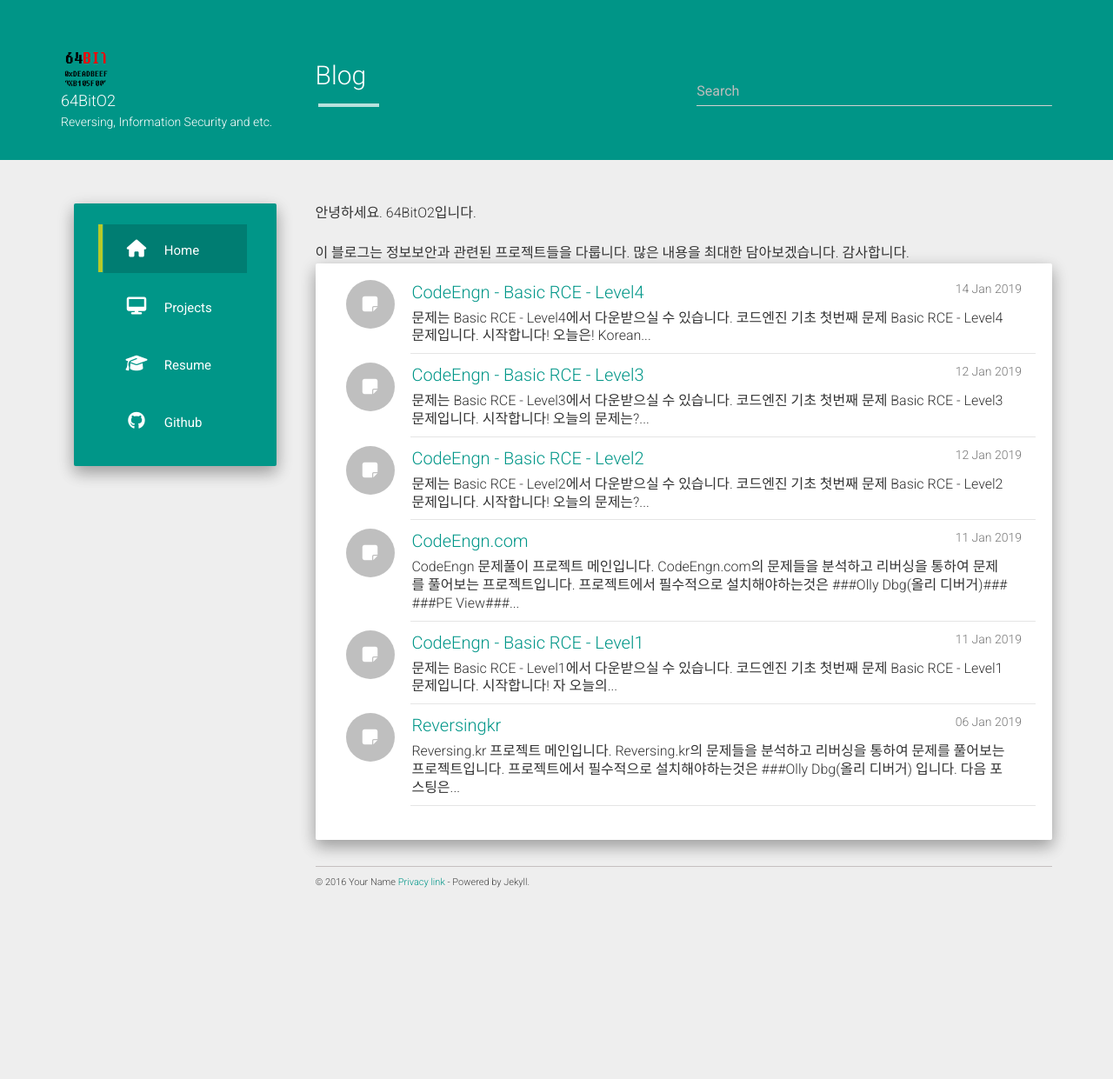
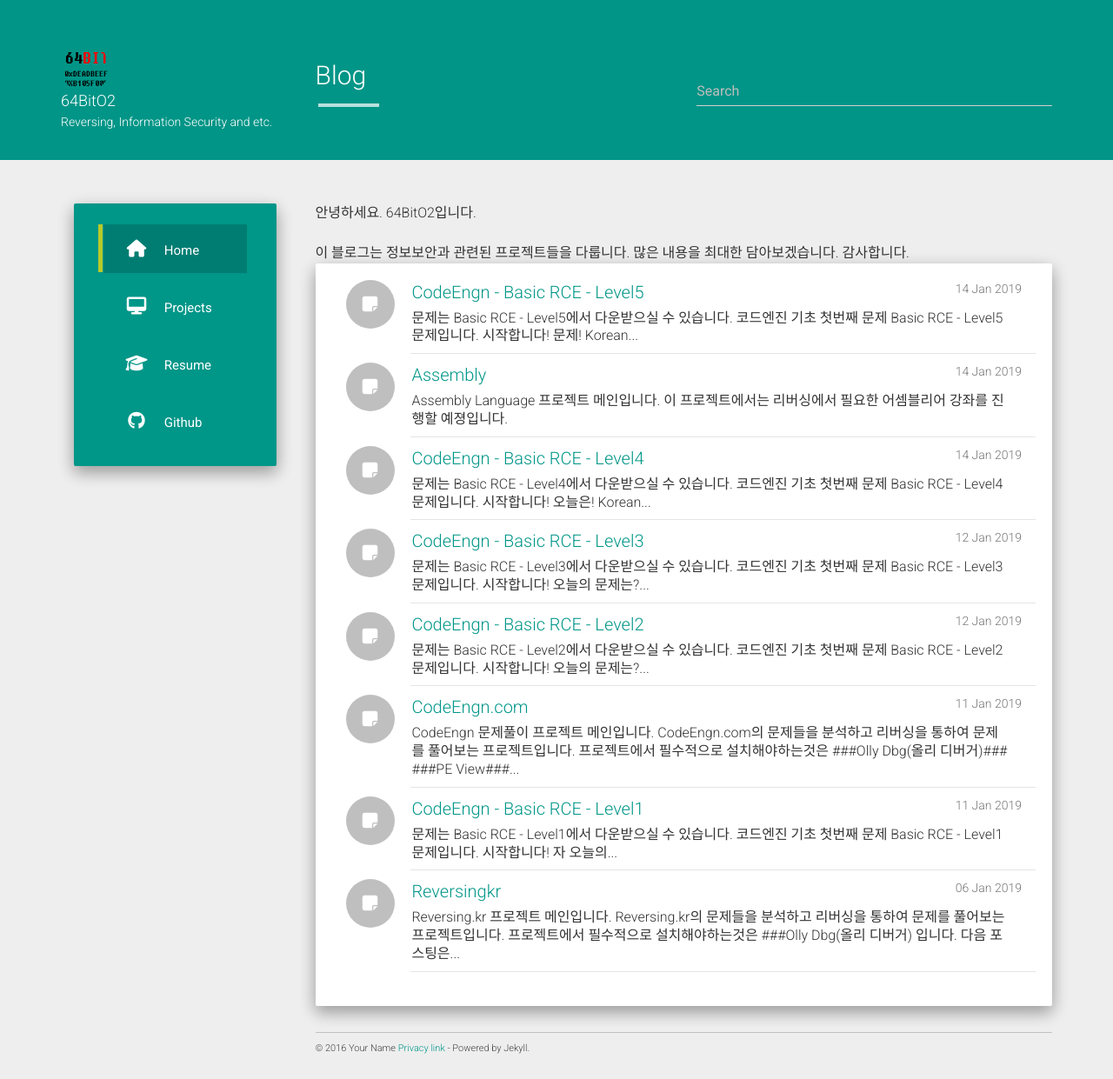
Before and after one commit to 64BitO2/64bito2.github.io, a Jekyll site: the page built from index.html, in a window 1280 px wide. Shown: the whole page at 87% size. Built offline with Jekyll 4.4.1, drawn with Linux system fonts in a browser that asks for light colours; nearby versions of some CDN libraries; the list of posts is cut into pages by our own code; before the commit the page ends 1050 px from its top, so only the background shows below that.

Commit message:
level5/asssembly
level5/asssembly

````diff
--- a/_data/projects.json
+++ b/_data/projects.json
@@ -13,5 +13,13 @@
 		"url": "/codeengn/2019/01/11/Main.html",
 		"date": "Jan 2018",
 		"tags": ["Reversing"]
+	},
+
+	{
+		"name": "Assembly Language",
+		"image": "/Assembly/Cover.JPG",
+		"url": "/assembly/2019/01/14/Main.html",
+		"date": "Jan 2018",
+		"tags": ["Assembly", "Programming"]
 	}
 ]
--- /dev/null
+++ b/_posts/Assembly/2019-01-14-Main.md
@@ -0,0 +1,11 @@
+---
+layout: post
+title: Assembly
+date: 2019-01-14 03:25
+categories: Assembly
+---
+
+Assembly Language 프로젝트 메인입니다.
+
+이 프로젝트에서는 리버싱에서 필요한 어셈블리어 강좌를
+진행할 예졍입니다.
--- a/_posts/Codeengn.com/2019-01-11-Main.md
+++ b/_posts/Codeengn.com/2019-01-11-Main.md
@@ -29,3 +29,4 @@ Basic RCE 문제풀이
 2. [Basic RCE - Level 2](https://64bito2.github.io/codeengn/2019/01/12/BasicRCE_Level2.html)
 3. [Basic RCE - Level 3](https://64bito2.github.io/codeengn/2019/01/12/BasicRCE_Level3.html)
 4. [Basic RCE - Level 4](https://64bito2.github.io/codeengn/2019/01/14/BasicRCE_Level4.html)
+4. [Basic RCE - Level 5](https://64bito2.github.io/codeengn/2019/01/14/BasicRCE_Level5.html)
--- /dev/null
+++ b/_posts/Codeengn.com/5/2019-01-14-BasicRCE_Level5.md
@@ -0,0 +1,76 @@
+---
+layout: post
+title: CodeEngn - Basic RCE - Level5
+date: 2019-01-14 04:09
+categories: CodeEngn
+---
+문제는 [**Basic RCE - Level5**](https://codeengn.com/challenges/basic/05)에서
+다운받으실 수 있습니다.
+* * *
+코드엔진 기초 첫번째 문제
+**Basic RCE - Level5**
+문제입니다.
+
+시작합니다!
+
+* * *
+
+문제!
+
+```
+Korean :
+이 프로그램의 등록키는 무엇인가
+
+English :
+The registration key of this program is?
+```
+
+심플하네요.
+
+동적 분석부터 시작합시다!
+
+![main](https://user-images.githubusercontent.com/46376448/51089651-3c9d3a80-17b4-11e9-8e51-b007521958a7.JPG)
+실행하면 다음과 같은 화면이 뜨고요.
+
+Register now!를 누르니
+![fail](https://user-images.githubusercontent.com/46376448/51089649-3c9d3a80-17b4-11e9-8504-c1c5f628161f.JPG)
+라네요!
+
+근데 PEID를 올려봤는데..
+
+![peid](https://user-images.githubusercontent.com/46376448/51089644-3b6c0d80-17b4-11e9-81c0-2241cfeefb43.JPG)
+
+UPX로 압축되어있군요. 풀어줍시다
+
+![unpacked](https://user-images.githubusercontent.com/46376448/51089647-3c04a400-17b4-11e9-9304-35b310dae71c.JPG)
+
+풀어주고 나서, 올리디버거로 엽시다!
+
+![olly](https://user-images.githubusercontent.com/46376448/51089643-3b6c0d80-17b4-11e9-9758-4651398ab925.JPG)
+
+아까 찾은
+![fail](https://user-images.githubusercontent.com/46376448/51089649-3c9d3a80-17b4-11e9-8504-c1c5f628161f.JPG)
+에서 힌트를 얻어 스트링찾으러 갑시다!
+
+갔는데
+![strings](https://user-images.githubusercontent.com/46376448/51089646-3c04a400-17b4-11e9-8e3a-ae6b236daadc.JPG)
+2개가 있네요?
+
+이럴때는
+![bp_string](https://user-images.githubusercontent.com/46376448/51089648-3c9d3a80-17b4-11e9-8ae2-75a82dd01fce.JPG)
+2개다 BP를 걸고 갑시다.
+
+다시
+![main](https://user-images.githubusercontent.com/46376448/51089651-3c9d3a80-17b4-11e9-8e51-b007521958a7.JPG)
+Register now!를 누르면
+
+![if](https://user-images.githubusercontent.com/46376448/51089824-e67dc680-17b6-11e9-9bd6-ab900c0eb2e8.JPG)
+이곳으로 오네요
+
+위쪽에 보니 2개가 보이네요
+![name](https://user-images.githubusercontent.com/46376448/51089838-03b29500-17b7-11e9-9e79-4d1e9ba8ea6c.JPG)
+우리가 입력한 이름을 Registered User과 비교를 하고있구요.
+
+![serial](https://user-images.githubusercontent.com/46376448/51089645-3c04a400-17b4-11e9-9f60-ce94a1fe4e42.png)
+우리가 입력한 시리얼과 정답인거같은 시리얼을 비교하고있습니다.
+이게 답인것같네요!
````
Also changed, not shown: category/Assembly Language.md (added, +6 -0 lines), assets/Assembly/Cover.JPG (added), assets/CodeEngn/Basic5/bp_string.JPG (added), assets/CodeEngn/Basic5/fail.JPG (added), assets/CodeEngn/Basic5/if.JPG (added), assets/CodeEngn/Basic5/main.JPG (added), assets/CodeEngn/Basic5/name.JPG (added), assets/CodeEngn/Basic5/name.png (added), assets/CodeEngn/Basic5/olly.JPG (added), assets/CodeEngn/Basic5/peid.JPG (added), assets/CodeEngn/Basic5/serial.JPG (added), assets/CodeEngn/Basic5/serial.png (added), assets/CodeEngn/Basic5/strings.JPG (added), assets/CodeEngn/Basic5/unpacked.JPG (added).
